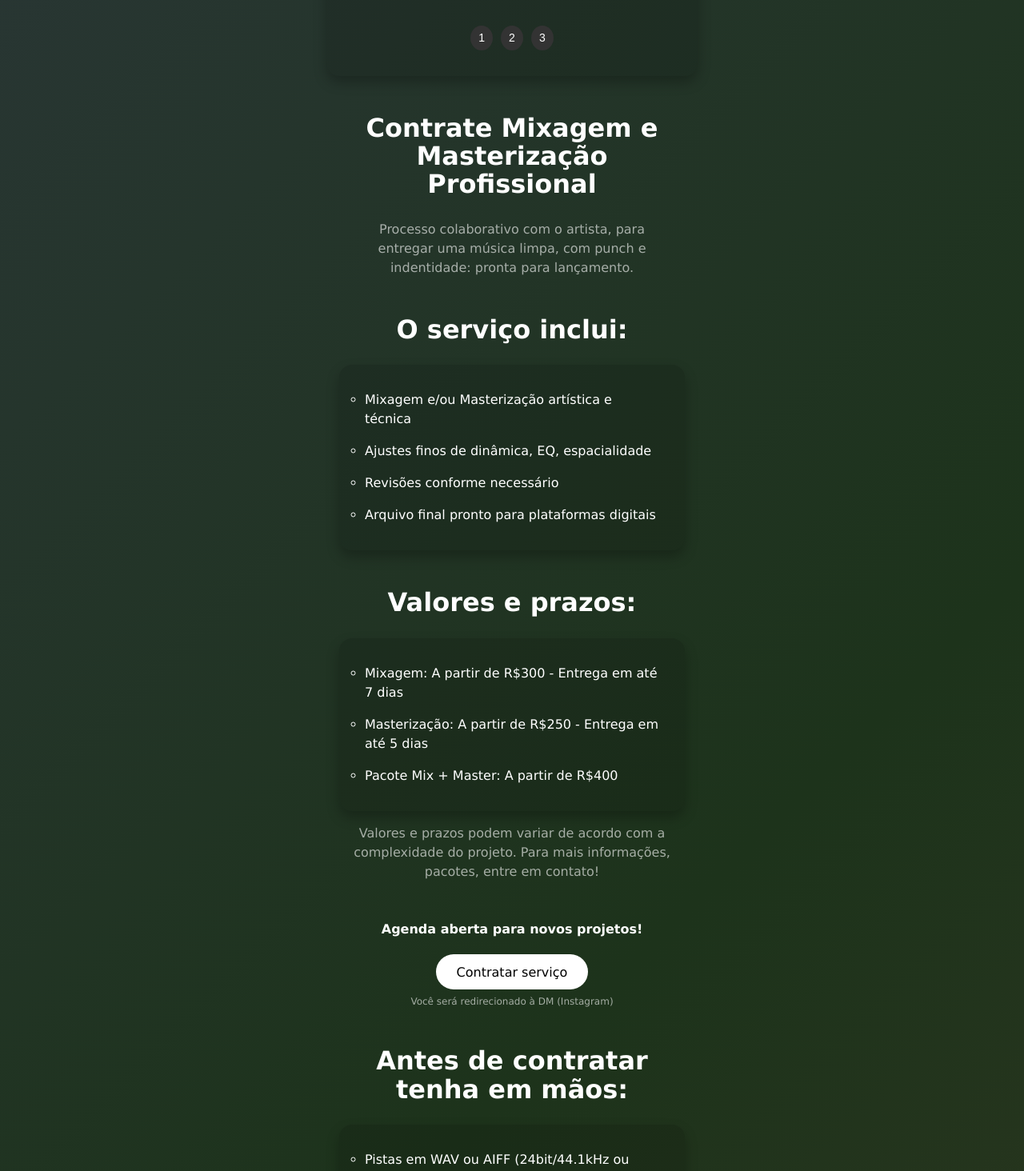
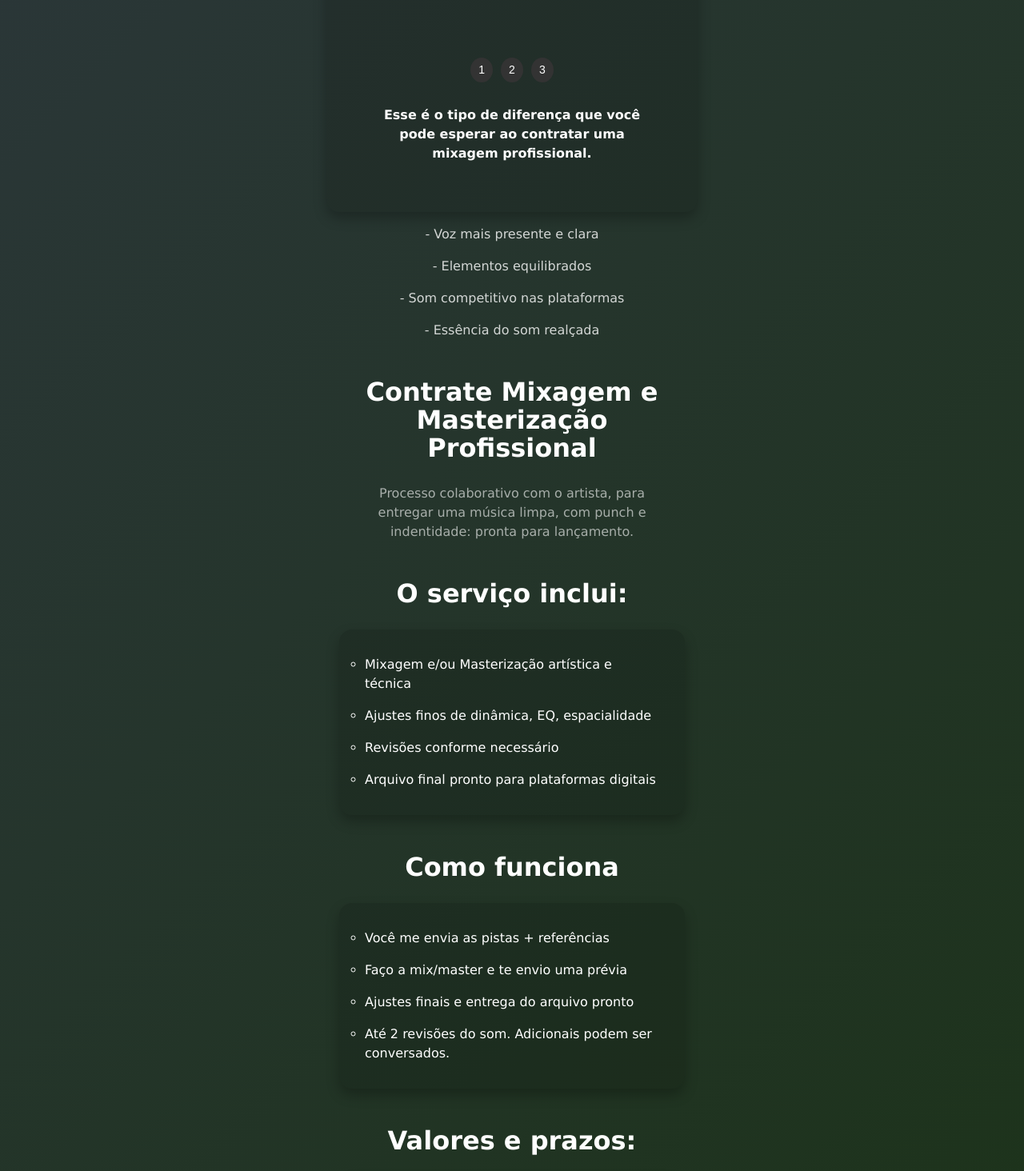
Before and after one commit to dbarbosadavid/Portfolio-HypeLost, a React (Vite) app: page /contratar-mix-master in a window 1280 px wide. Shown: the part 544-2008 px from the top of the page at 80% size. Built offline with nearby package versions, Linux system fonts and the light colour scheme.

Commit message:
ajustes das telas e nome e textos

```diff
--- a/src/pages/ContratarMixMasterPage.tsx
+++ b/src/pages/ContratarMixMasterPage.tsx
@@ -20,6 +20,8 @@ const ContratarMixMasterPage: React.FC = () => {
   return (
         <>
             <title>Contratar Mix e Master</title>
+            <p>Evite lançamentos sem vida, voz abafada ou sem impacto.
+Uma boa música merece ser lapidada para valorizar ainda mais o som e a intenção.</p>
             <div className="main-container">
                 Antes e Depois da Mix/Master:
                 <div className="carousel">
@@ -35,6 +37,16 @@ const ContratarMixMasterPage: React.FC = () => {
                         </a>
                     ))}
                 </div>
+                <h2>Esse é o tipo de diferença que você pode esperar ao contratar uma mixagem profissional.</h2>
+            </div>
+            <div style={{display: 'inline'}}>
+                <p> - Voz mais presente e clara</p>
+
+                <p> - Elementos equilibrados</p>
+
+                <p> - Som competitivo nas plataformas</p>
+
+                <p> - Essência do som realçada</p>
             </div>
             <section className='info-section'>
                 <h1>
@@ -51,6 +63,15 @@ const ContratarMixMasterPage: React.FC = () => {
                     <li>Arquivo final pronto para plataformas digitais</li>
                 </ul>
                 <h1>
+                    Como funciona
+                </h1>
+                <ul>
+                    <li>Você me envia as pistas + referências</li>
+                    <li>Faço a mix/master e te envio uma prévia</li>
+                    <li>Ajustes finais e entrega do arquivo pronto</li>
+                    <li>Até 2 revisões do som. Adicionais podem ser conversados.</li>
+                </ul>
+                <h1>
                     Valores e prazos:
                 </h1>
                 <ul>
@@ -61,12 +82,12 @@ const ContratarMixMasterPage: React.FC = () => {
                 <p>Valores e prazos podem variar de acordo com a complexidade do projeto. Para mais informações, pacotes, entre em contato!</p>
                 <h2>Agenda aberta para novos projetos!</h2>
                 <a href="https://ig.me/m/hypelostbeats" target="_blank" className="btn primary">
-                        Contratar serviço
+                        Levar meu som pro próximo nível
                 </a>
                 <p style={{fontSize: '0.75rem', marginTop: '1rem'}}>Você será redirecionado à DM (Instagram)</p>
 
                 <h1>
-                    Antes de contratar tenha em mãos:
+                    Quando entrar em contato, é interessante ter:
                 </h1>
                 <ul>
                     <li>Pistas em WAV ou AIFF (24bit/44.1kHz ou superior)</li>
--- a/src/pages/HomePage.tsx
+++ b/src/pages/HomePage.tsx
@@ -9,17 +9,16 @@ const HomePage: React.FC = () => {
         <div className="home-page-content">
           <h1>
             HypeLost/Barbosa
-            <span> Produtor Musical </span>
           </h1>
 
-          <p>
+          <h1>
             Produção musical, mixagem e masterização para artistas independentes:
             <br />
             Transformando ideias em sons prontos para lançar.
             <br />
             <br />
-            <h1>Agenda aberta para novos projetos!</h1>
-          </p>
+            <p>Agenda aberta para novos projetos!</p>
+          </h1>
 
 
           <div className="home-page-actions">
@@ -28,7 +27,7 @@ const HomePage: React.FC = () => {
                 href="/contratar-mix-master"
                 className="btn primary"
               >
-                Contratar Mix / Master
+                Quero um som profissional
               </a>
               <p style={{fontSize: '0.75rem', marginTop: '1rem'}}>
                 Serviços de Mixagem e Masterização
@@ -40,7 +39,7 @@ const HomePage: React.FC = () => {
                 href="/comprar-beat"
                 className="btn primary"
               >
-                Comprar Beats
+                Quero um Beat
               </a>
               <p style={{fontSize: '0.75rem', marginTop: '1rem'}}>
                 Encomendar/Comprar Instrumentais
@@ -84,8 +83,8 @@ const HomePage: React.FC = () => {
                 DM
               </p>
             </div>
-
           </div>
+          <i className="fa-solid fa-angle-down fa-bounce"></i>
         </div>
       </section>
     </>
--- a/src/pages/ServicosPage.tsx
+++ b/src/pages/ServicosPage.tsx
@@ -56,7 +56,12 @@ const ServicosPage: React.FC = () => {
                     </div>
 
                     <div className="pacotes">
+                        <h2>Pacote Lançamento</h2>
                         <p>Mix + Master — <i className="fa-solid fa-sack-dollar"></i> A partir de R$400</p>
+                        <p><i className="fa-regular fa-calendar"></i> Prazos Sob Consulta</p>
+                    </div>
+                    <div className="pacotes">
+                        <h2>Pacote Completo</h2>
                         <p>Beat + Mix + Master — <i className="fa-solid fa-sack-dollar"></i> A partir de R$600</p>
                         <p><i className="fa-regular fa-calendar"></i> Prazos Sob Consulta</p>
                     </div>
@@ -67,7 +72,7 @@ const ServicosPage: React.FC = () => {
 
                 <h2>
                     <a href="https://ig.me/m/hypelostbeats" target="_blank" className="btn primary">
-                        Contratar serviço
+                        Levar meu som pro próximo nível
                     </a>
                     <p style={{fontSize: '0.75rem', marginTop: '1rem'}}>Você será redirecionado à DM (Instagram)</p>
                 </h2>
--- a/src/styles/HomePage.css
+++ b/src/styles/HomePage.css
@@ -4,6 +4,14 @@
   align-items: center;
   justify-content: center;
   text-align: center;
+  margin-bottom: 0;
+}
+
+.fa-bounce {
+  color: rgb(150, 150, 150);
+  font-size: 3rem;
+  margin-top: 5rem;
+  text-shadow: #00000033 0 0 20px;
 }
 
 .home-page-content {
```
